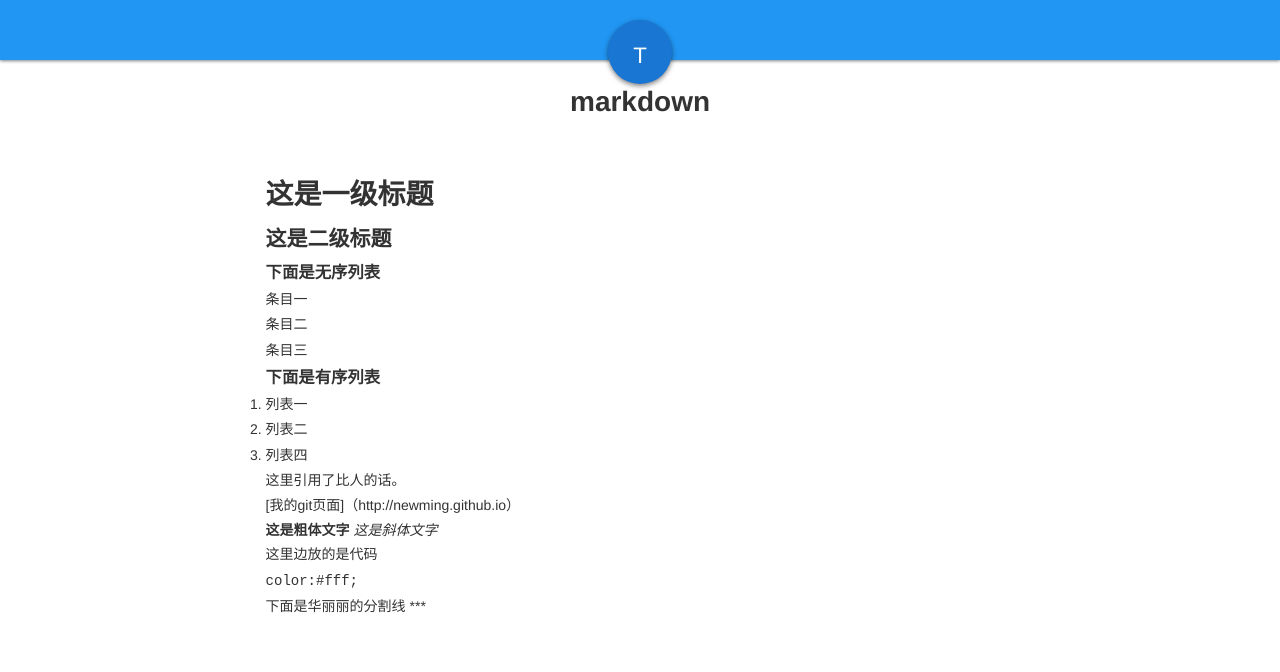
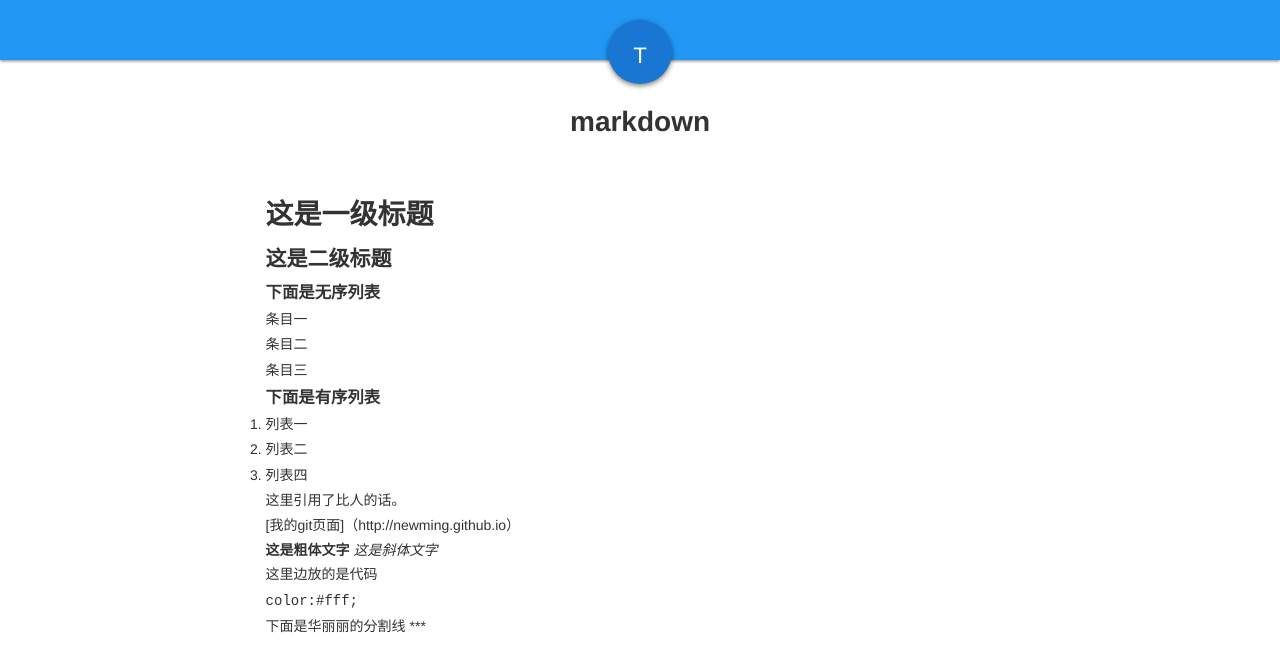
Before and after one commit to yinguolong/newming.github.io, a Jekyll site: the page built from _posts/2016-3-3-markdown.md, in a window 1280 px wide. Shown: the top 672 px of the page. Built offline with Jekyll 4.4.1, drawn with Linux system fonts in a browser that asks for light colours.

Commit message:
margin-top

```diff
--- a/css/index.css
+++ b/css/index.css
@@ -191,7 +191,7 @@ a, img {
 .post-title{
 	color:#333;
 	text-align: center;
-	margin-top: 60px;
+	margin-top: 80px;
 }
 .blogs{
 	color:#333;
```
